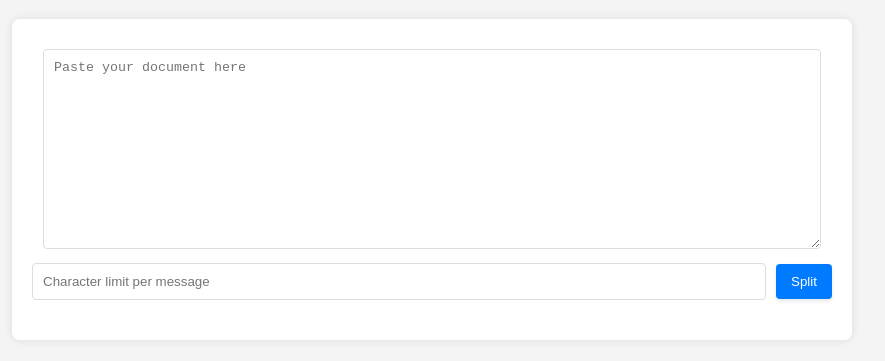
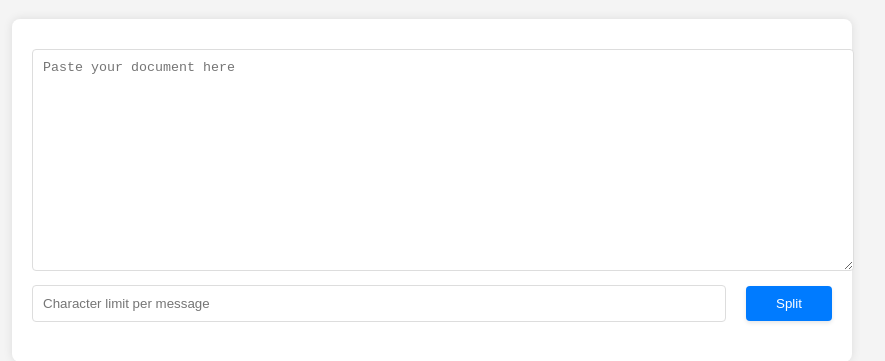
Before and after one commit to danetuso/message-splitter, a plain HTML site: page index.html in a window 1280 px wide. Shown: the part 89-450 px from the top of the page, without its empty margins (208-1093 px from the left). Drawn offline with Linux system fonts and the light colour scheme.

Commit message:
Style improvements

```diff
--- a/style.css
+++ b/style.css
@@ -21,23 +21,25 @@ h1 {
     padding-bottom: 20px; /* Add padding at the bottom */
 }
 
-textarea, input[type="number"] {
-    width: calc(100% - 22px); /* Full width minus padding and border */
-    padding: 10px;
-    margin-top: 10px;
-    border: 1px solid #ddd; /* Light grey border */
-    border-radius: 4px; /* Slightly rounded corners */
-    box-sizing: border-box; /* Include padding and border in width */
-}
-
+/* Textarea styles */
 textarea {
-    width: calc(100% - 22px); /* Adjust width to match */
+    width: 100%; /* Take full width of the container */
     height: 200px; /* Set your desired height here */
     padding: 10px;
     margin-top: 10px;
-    border: 1px solid #ddd; /* Light grey border */
-    border-radius: 4px; /* Slightly rounded corners */
-    box-sizing: border-box; /* Include padding and border in width */
+    border: 1px solid #ddd;
+    border-radius: 4px;
+    margin-right: -1px; /* Adjust for border */
+}
+
+/* Input type number styles */
+input[type="number"] {
+    width: calc(100% - 92px); /* Adjust width based on the button width */
+    padding: 10px;
+    margin-top: 10px;
+    border: 1px solid #ddd;
+    border-radius: 4px;
+    margin-right: 10px; /* Space between the input box and the button */
 }
 
 
@@ -82,6 +84,7 @@ button:active {
     flex-grow: 1;
     margin-right: 10px; /* Adjust spacing */
     padding: 0 10px; /* Padding between text and button */
+    text-align: left; /* Left-align the text */
 }
 
 button.copy-button {
@@ -102,5 +105,6 @@ button.copy-button.copied {
 
 .input-group button {
     width: auto; /* Adjust width for button to be content-based */
+    padding: 10px 30px; /* Increase padding to make the button wider */
     margin-left: 10px; /* Space between the input box and the button */
 }
```
